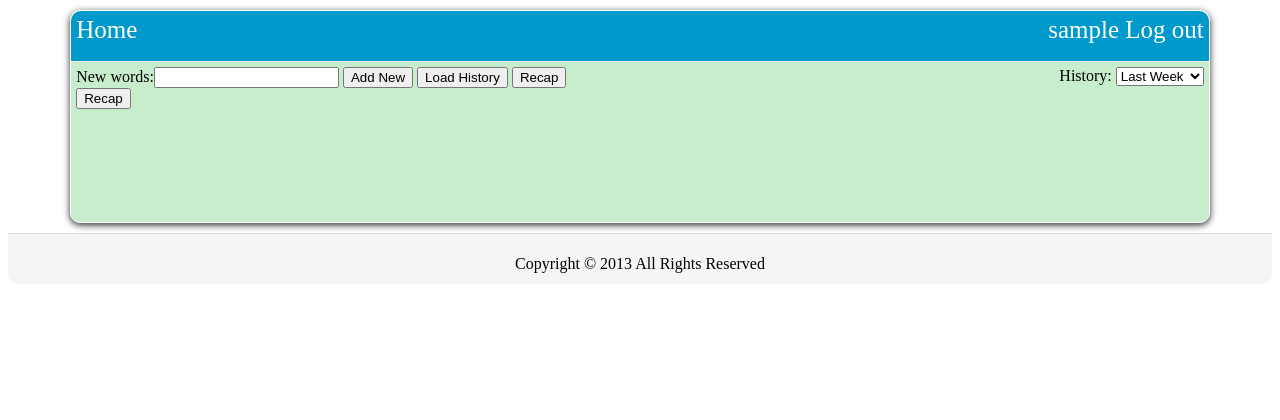
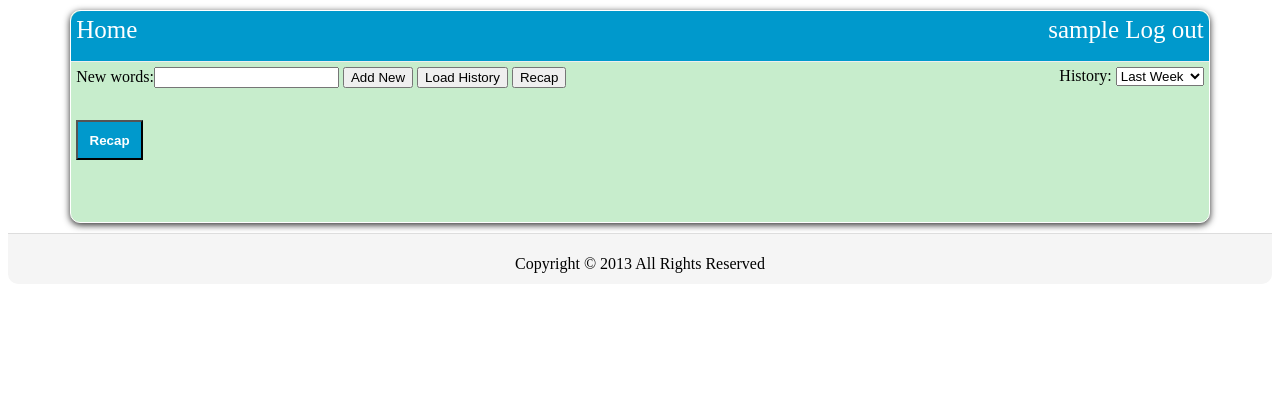
Before and after one commit to pz325/hornbook-django, a Django app: page /study/ in a window 1280 px wide. Shown: the top 420 px of the page. Run offline with Django 3.2, Linux system fonts and the light colour scheme; the visitor is signed in with stand-in values (Sample User, id 1); data that the repository does not hold is empty; parts of the project's set-up code (start-up, migrations or seed data) failed here and were passed over; some libraries are stand-ins or nearby versions.

Commit message:
update "recap" button style

```diff
--- a/static/css/main.css
+++ b/static/css/main.css
@@ -24,6 +24,19 @@
 .controllers_wrapper .settings
 {
     float: right;
+}
+
+#recap
+{
+    margin-top: 2em;
+}
+#button_add_to_recap_list
+{
+    width: 5em;
+    height: 3em;
+    background-color: #0099CC;
+    color: #FFFFFF;
+    font-weight: bold;
 }
 
 /* han_character styles */
```
